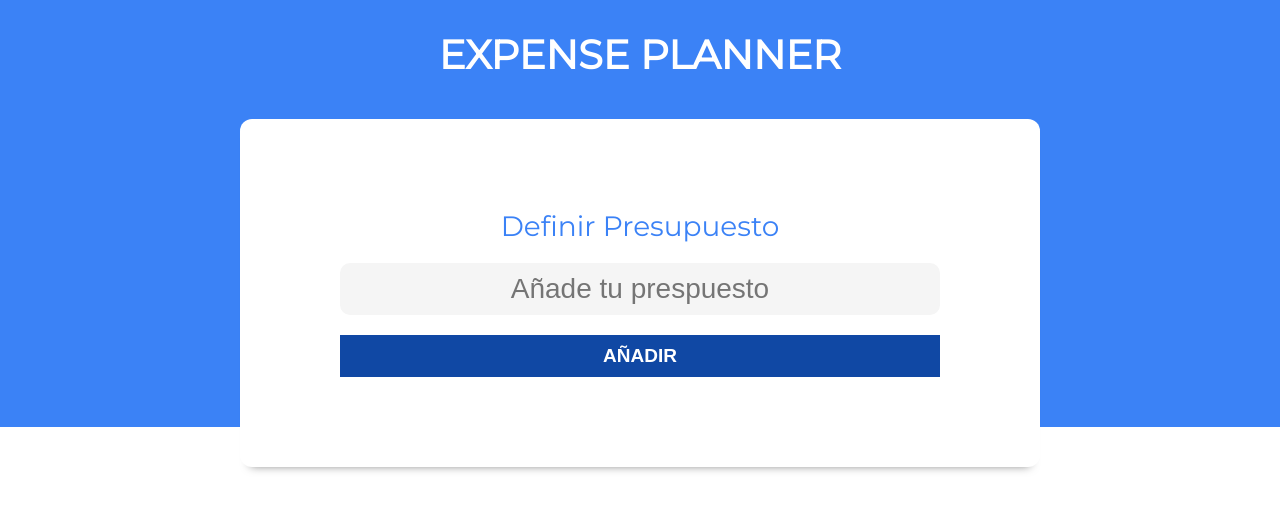
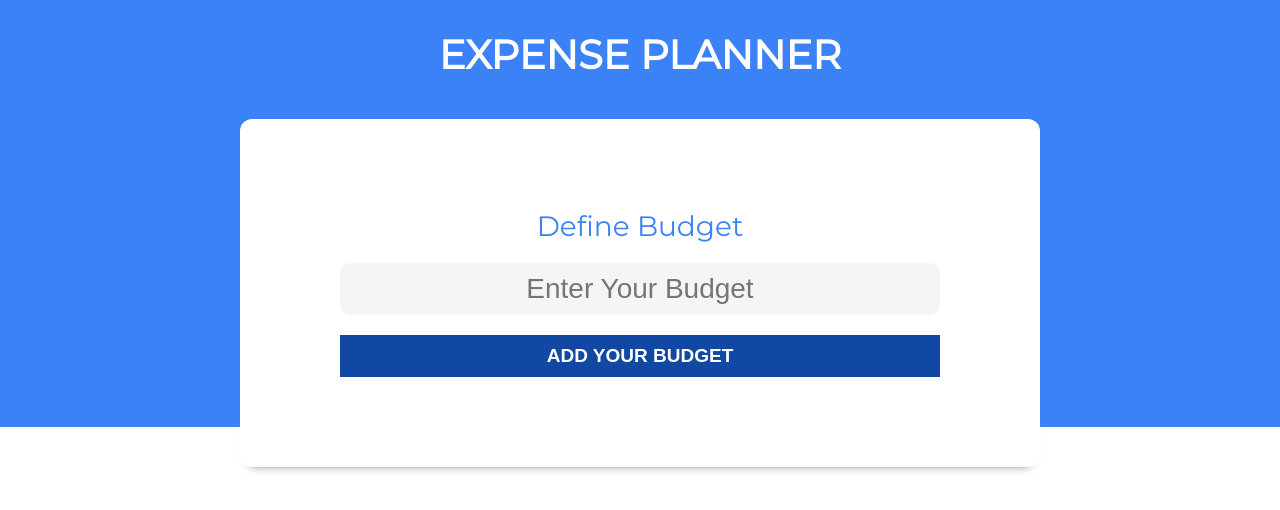
Before and after one commit to GhostemaneUrs/ControlPresupuesto, a React (Vite) app: page / in a window 1280 px wide. Shown: the top 510 px of the page. Built offline with nearby package versions, Linux system fonts and the light colour scheme.

Commit message:
feat: new budget logic

```diff
--- a/src/components/NewBudget/NewBudget.jsx
+++ b/src/components/NewBudget/NewBudget.jsx
@@ -1,18 +1,39 @@
-import React from "react";
+import React, { useState } from "react";
+import Message from "../Message/Message";
 
-const NewBudget = () => {
+const NewBudget = ({ budget, setBudget, setIsValidBudget }) => {
+  const [message, setMessage] = useState("");
+
+  const handleChange = (e) => {
+    setBudget(Number(e.target.value));
+  };
+
+  const onSubmitBudget = (e) => {
+    e.preventDefault();
+    if (!budget || budget < 0) {
+      setMessage("Please enter a valid budget");
+      setBudget(0);
+      return;
+    }
+    setMessage("");
+    setIsValidBudget(true);
+  };
+
   return (
     <div className="contenedor-presupuesto contenedor sombra">
-      <form action="" className="formulario">
+      <form action="" className="formulario" onSubmit={onSubmitBudget}>
         <div className="campo">
-          <label htmlFor="">Definir Presupuesto</label>
+          <label htmlFor="">Define Budget</label>
           <input
+            type="number"
+            value={budget}
             className="nuevo-presupuesto"
-            type="text"
-            placeholder="Añade tu prespuesto"
+            placeholder="Enter Your Budget"
+            onChange={handleChange}
           />
         </div>
-        <input type="submit" value="Añadir" />
+        <input type="submit" value="Add your budget" />
+        {message && <Message type="error"> {message} </Message>}
       </form>
     </div>
   );
```
